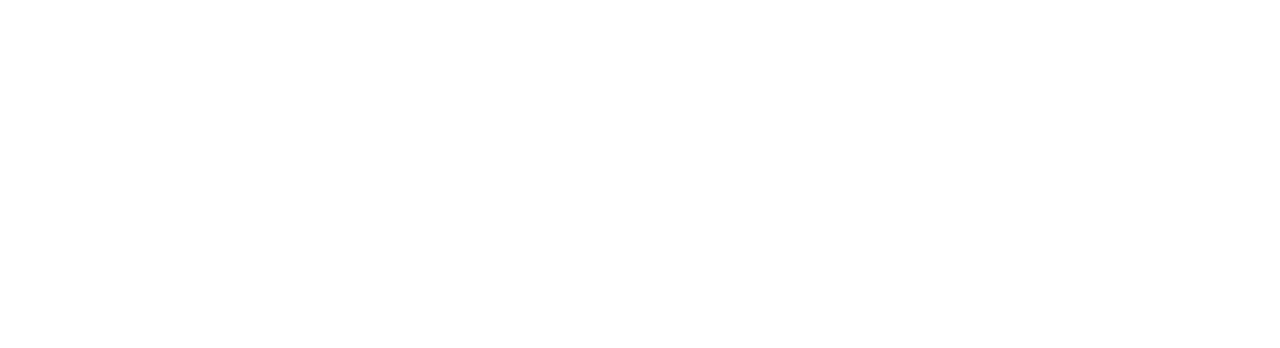
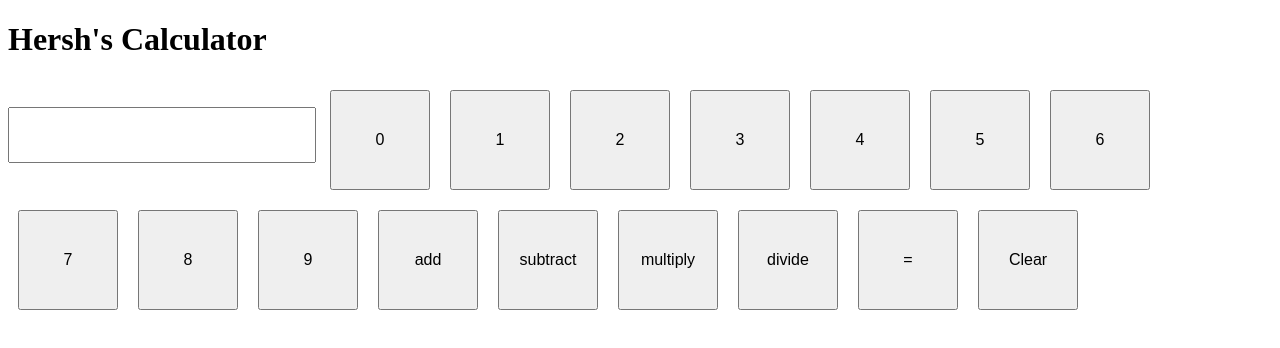
Before and after one commit to wuliuqi30/calculator, a website: page index.html in a window 1280 px wide. Drawn offline with Linux system fonts and the light colour scheme.

Commit message:
create basic functionality

```diff
--- a/calculator.js
+++ b/calculator.js
@@ -1,39 +1,45 @@
 // Calculator Operations:
-
-const add = function(a,b) {
+const add = function (a, b) {
     return a + b;
 };
 
-const subtract = function(a,b){
+const subtract = function (a, b) {
     return a - b;
 };
 
-const multiply = function(a,b){
+const multiply = function (a, b) {
     return a * b;
 };
 
-const divide = function(a,b){
-    if (!b){
+const divide = function (a, b) {
+    if (!b) {
         return "DIVIDE BY ZERO ERROR";
-    }  else {
-    return a / b;
-}
+    } else {
+        return a / b;
+    }
 };
 
 // Mini Tests
-console.log(add(1,1));
-console.log(subtract(-3,1));
-console.log(multiply(0,0));
-console.log(multiply(0,1));
-console.log(multiply(90,2));
-console.log(divide(1,0));
-console.log(divide(0,1));
-console.log(divide(2,9));
+console.log(add(1, 1));
+console.log(subtract(-3, 1));
+console.log(multiply(0, 0));
+console.log(multiply(0, 1));
+console.log(multiply(90, 2));
+console.log(divide(1, 0));
+console.log(divide(0, 1));
+console.log(divide(2, 9));
 
 
-const operate = function(a,b,func){
-    return func(a,b)
+const operate = function (a, b, func) {
+    return func(a, b)
 };
+
+// Monkey around with some things:
+
+let a = 3;
+let b = 5;
+let c = operate(a,b,add);
+console.log(` operate(a,b,add) gives ${c}`);
 
 // Do not edit below this line
 // module.exports = {
@@ -43,3 +49,101 @@ const operate = function(a,b,func){
 //     divide,
 //     operate
 //   };
+
+
+const appendInDisplayWindow = function (char) {
+    // Input should be a string, typically a single character
+    if (calculatorState.operationButtonJustPressed) {
+        let displayWindow = document.querySelector(".display");
+        displayWindow.value = char;
+        calculatorState.operationButtonJustPressed = false;
+    } else {
+        let displayWindow = document.querySelector(".display");
+        displayWindow.value += char;
+    }
+}
+
+// Create Calculator In Javascript:
+
+const body = document.querySelector('body');
+
+// Global Object Holding Important State Variables::
+const calculatorState = {
+    operationButtonJustPressed: false,
+    operationToBeUsed: null,
+    firstNumber: null,
+    secondNumber: null
+}
+
+let operationButtonJustPressed = false;
+let operationToBeUsed = null;
+
+let firstNumber = null;
+let secondNumber = null;
+
+
+
+// Create 10 buttons
+
+for (i = 0; i <= 9; i++) {
+    const btn = document.createElement("button");
+    btn.setAttribute("class", "button")
+    btn.textContent = i;
+
+    // Event listeners
+
+    btn.addEventListener("click", () => {
+        appendInDisplayWindow(btn.textContent)
+    });
+
+
+
+    body.appendChild(btn);
+
+
+}
+
+// Create Buttons for the operations
+const numOperations = 4;
+const operationsList = ['add', 'subtract', 'multiply', 'divide']
+for (i = 0; i < numOperations; i++) {
+    const btn = document.createElement("button");
+    btn.setAttribute("class", "button")
+    btn.textContent = operationsList[i];
+    body.appendChild(btn);
+
+    btn.addEventListener("click", () => {
+        operationButtonJustPressed = true;
+        let displayWindow = document.querySelector(".display");
+        calculatorState.firstNumber = Number(displayWindow.value);
+        calculatorState.operationToBeUsed = btn.textContent;
+        console.log(`operation to be used is set: ${calculatorState.operationToBeUsed}`)
+
+    })
+}
+
+// Create Clear Button
+
+const clrbtn = document.createElement("button");
+clrbtn.setAttribute("class", "button");
+clrbtn.textContent = "Clear";
+clrbtn.addEventListener("click", () => {
+    let displayWindow = document.querySelector(".display");
+    displayWindow.value = '';
+}
+)
+
+// Create Compute Button (=)
+const computeBtn = document.createElement("button");
+computeBtn.setAttribute("class", "button");
+computeBtn.textContent = "=";
+computeBtn.addEventListener("click", () => {
+    let displayWindow = document.querySelector(".display");
+    calculatorState.secondNumber = Number(displayWindow.value);
+    displayWindow.value = operate(calculatorState.firstNumber, calculatorState.secondNumber,calculatorState.operationToBeUsed)
+}
+)
+body.appendChild(computeBtn)
+
+
+body.appendChild(clrbtn)
--- a/index.html
+++ b/index.html
@@ -4,8 +4,11 @@
     <meta charset="UTF-8">
     <meta name="viewport" content="width=device-width, initial-scale=1.0">
     <title>Document</title>
+    <link rel="stylesheet" href="styles.css">
 </head>
 <body>
+    <h1>Hersh's Calculator</h1>
+    <input class='display'></input>
     <script src="calculator.js"></script>
 </body>
 </html>
--- /dev/null
+++ b/styles.css
@@ -0,0 +1,13 @@
+.button{
+    font-size: 16px;
+    width: 100px;
+    height: 100px;
+    margin: 10px;
+}
+
+.display{
+    text-align: right;
+    width: 300px;
+    height:50px;
+    font-size: 30px;
+}
```
